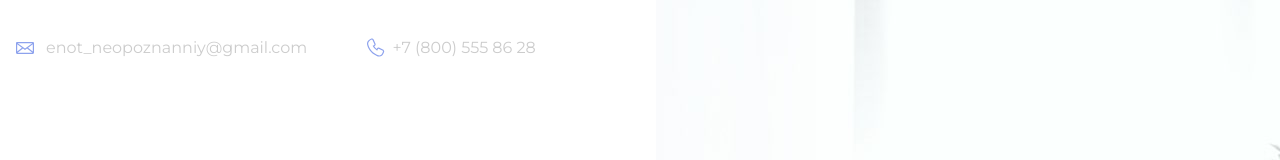
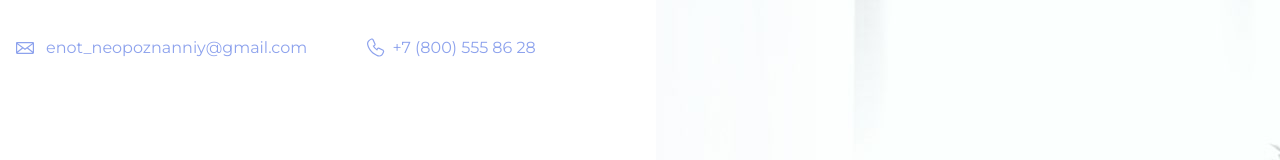
Before and after one commit to bellerafon/1-site, a plain HTML site: page index.html in a window 1280 px wide. Shown: the top 160 px of the page. Drawn offline with Linux system fonts and the light colour scheme.

Commit message:
Вернули style.css в исходное состояние

```diff
--- a/style.css
+++ b/style.css
@@ -27,7 +27,7 @@ body {
   margin-right: 56px;
   padding-bottom: 10px;
   padding-top: 10px;
-  color: #ccc;
+  color: #8da2ed;
   text-decoration: none;
   background-repeat: no-repeat;
   background-position: left;
```
